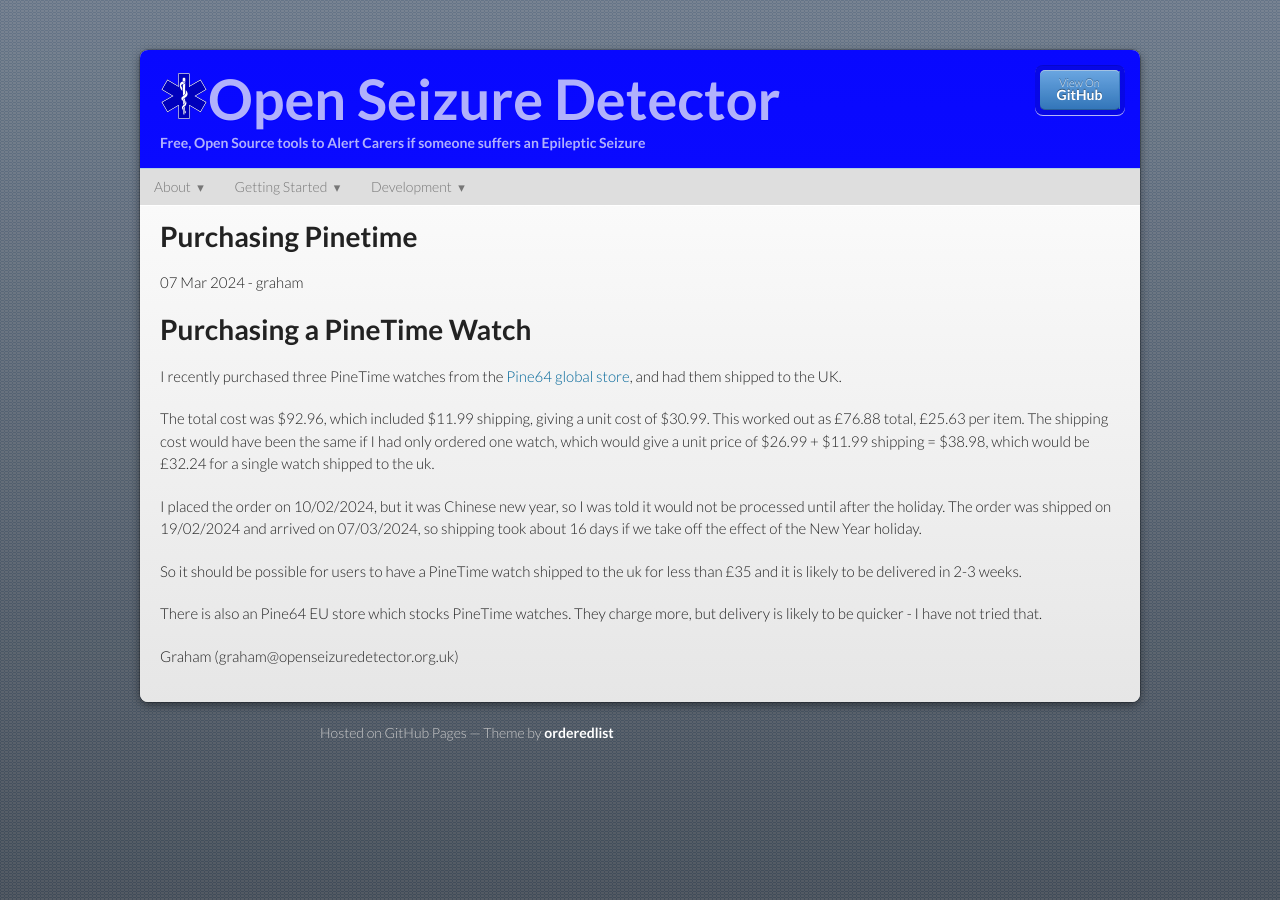
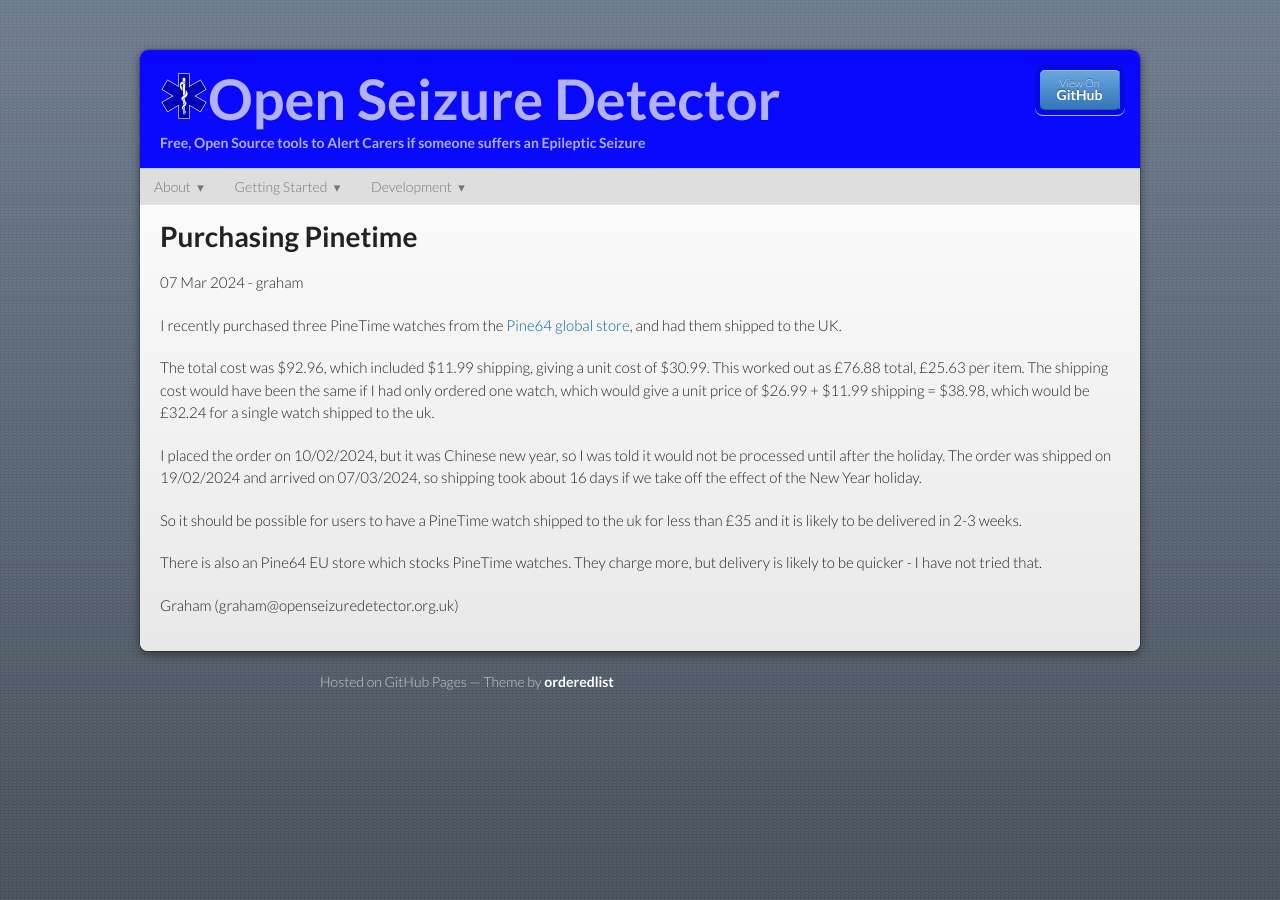
Before and after one commit to OpenSeizureDetector/openseizuredetector.github.io, a Jekyll site: the page built from _posts/2024-03-07-Purchasing-PineTime.md, in a window 1280 px wide. Built offline with Jekyll 4.4.1, drawn with Linux system fonts in a browser that asks for light colours.

Commit message:
removed title from post

```diff
--- a/_posts/2024-03-07-Purchasing-PineTime.md
+++ b/_posts/2024-03-07-Purchasing-PineTime.md
@@ -2,9 +2,6 @@
 layout: post
 author: graham
 ---
-
-Purchasing a PineTime Watch
-===========================
 
 I recently purchased three PineTime watches from the [Pine64 global store](https://pine64.com/product/pinetime-smartwatch-sealed/), and had them shipped to the UK.
 
```
